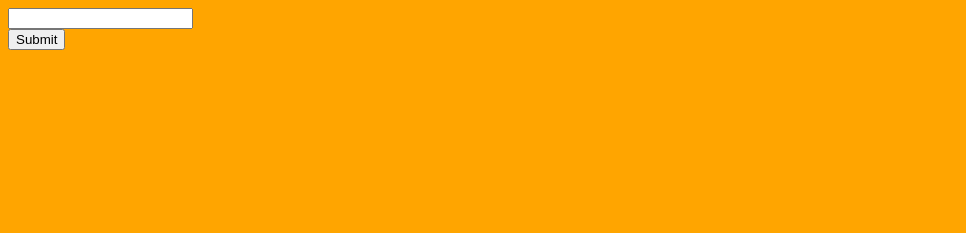
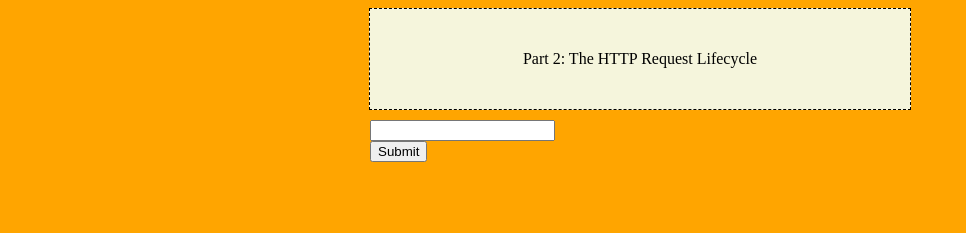
Before and after one commit to Darumin/example-node-project, a website: page client/index.html in a window 1280 px wide. Shown: the whole page, without its empty margins (0-966 px from the left). Drawn offline with nearby package versions, Linux system fonts and the light colour scheme.

Commit message:
Added funny stuff

```diff
--- a/client/index.html
+++ b/client/index.html
@@ -12,6 +12,7 @@
   <body>
     <main>
       <div id="container">
+        <span>Part 2: The HTTP Request Lifecycle</span>
       </div>
     </main>
   </body>
--- a/client/index.js
+++ b/client/index.js
@@ -36,11 +36,13 @@ const createNameSubmissionForm = () => {
 }
 
 // 1. Code flow starts here, with creating a form element
-//    and appending it to the semantic element main in index.html.
+//    and appending it to the container element in index.html.
 //    I use a IIFE here because I know the code inside is a one-off,
 //    and won't be used again.
 //    https://developer.mozilla.org/en-US/docs/Glossary/IIFE
 (() => {
-  let main = document.querySelector('main');
-  main.appendChild(createNameSubmissionForm());
+  let container = document.getElementById('container');
+  let div = document.createElement('div');
+  div.appendChild(createNameSubmissionForm())
+  container.appendChild(div);
 })(document)
--- a/client/styles.css
+++ b/client/styles.css
@@ -13,7 +13,14 @@ body {
   text-align: center;
   background-color: beige;
   border: 1px black dashed;
-  width: 200px;
+  width: 540px;
   height: 100px;
   line-height: 100px;
 }
+
+#container > div {
+  padding: 10px;
+  width: 540px;
+  height: 100px;
+  margin: auto;
+}
```
